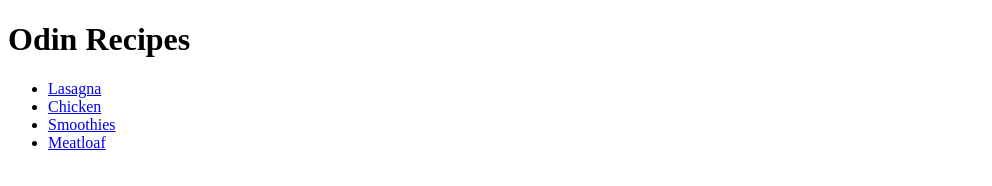
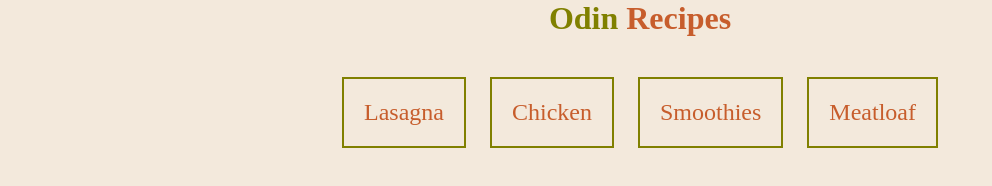
Before and after one commit to webwizsharmin/odin-recipes, a plain HTML site: page index.html in a window 1280 px wide. Shown: the whole page, without its empty margins (0-992 px from the left). Drawn offline with Linux system fonts and the light colour scheme.

Commit message:
Now its time to add some css. Its nothing Just playing with CSS

```diff
--- a/index.html
+++ b/index.html
@@ -4,10 +4,11 @@
     <meta charset="UTF-8">
     <meta name="viewport" content="width=device-width, initial-scale=1.0">
     <title>recipes</title>
+    <link rel="stylesheet" href="style.css">
 </head>
 <body>
-    <h1>Odin Recipes</h1>
-    <ul>
+    <h1>Odin <span class="span">Recipes</span></h1>
+    <ul class="container">
         <li><a href="./recipes/lasagna.html">Lasagna</a></li>
         <li><a href="./recipes/chicken.html">Chicken</a></li>
         <li><a href="./recipes/smoothies.html">Smoothies</a></li>
--- /dev/null
+++ b/style.css
@@ -0,0 +1,42 @@
+* {
+    margin: 0;
+    padding: 0;
+    box-sizing: border-box;
+}
+
+body {
+    background-color: #F3E9DC;
+}
+
+h1 {
+    color: olive;
+    text-align: center;
+    margin-bottom: 20px;
+}
+
+.span {
+    color: #C75D2C;
+}
+
+ul {
+    text-align: center;
+
+}
+
+li {
+    display: inline-block;
+    padding: 20px;
+    margin: 20px 10px;
+    border: 2px solid olive;
+    font-size: 24px;
+}
+
+a {
+    color: #C75D2C;
+    text-decoration: none;
+}
+
+/* a:hover {
+    background-color: #C75D2C;
+    color: #F3E9DC;
+} */
```
Also changed, not shown: 1 other file.
